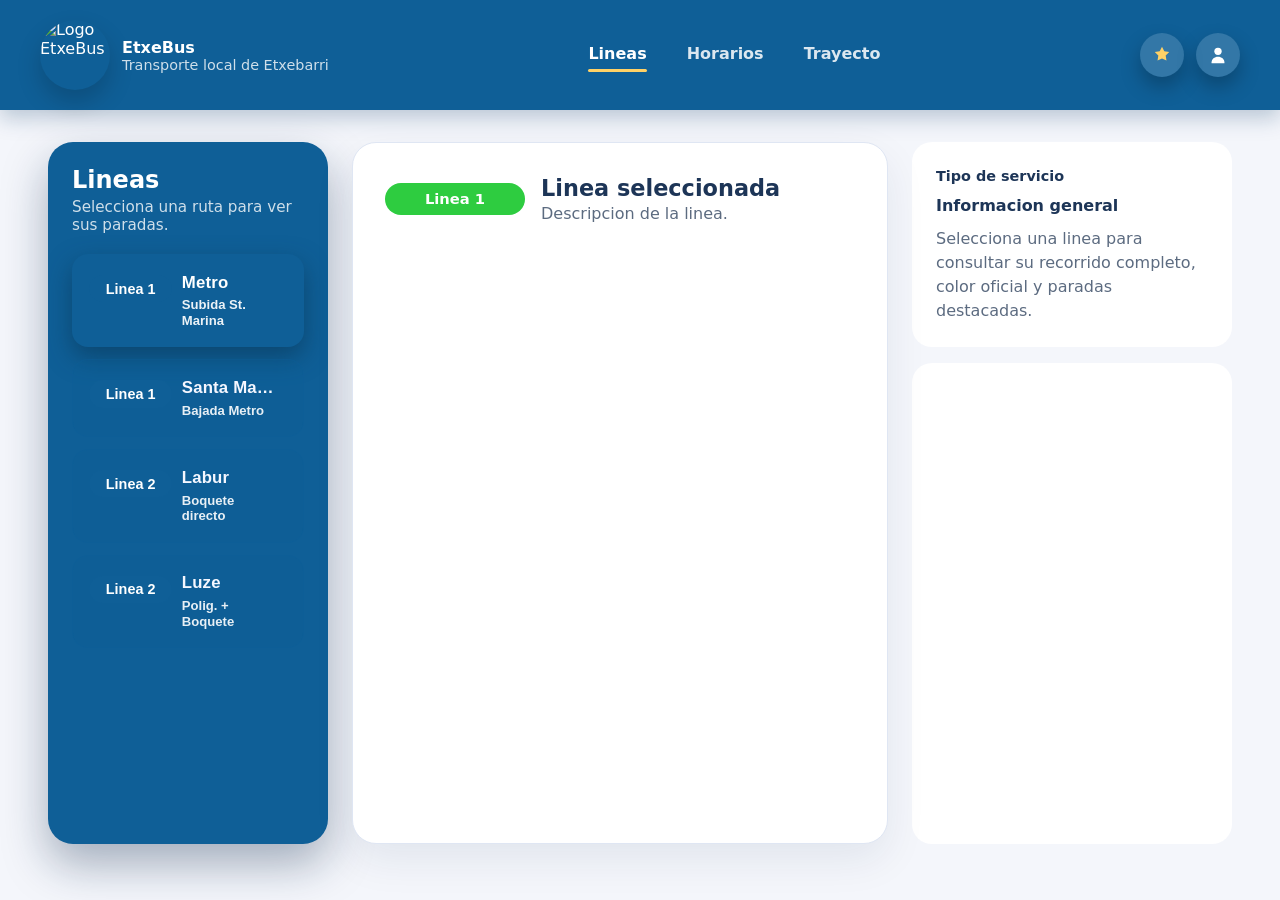
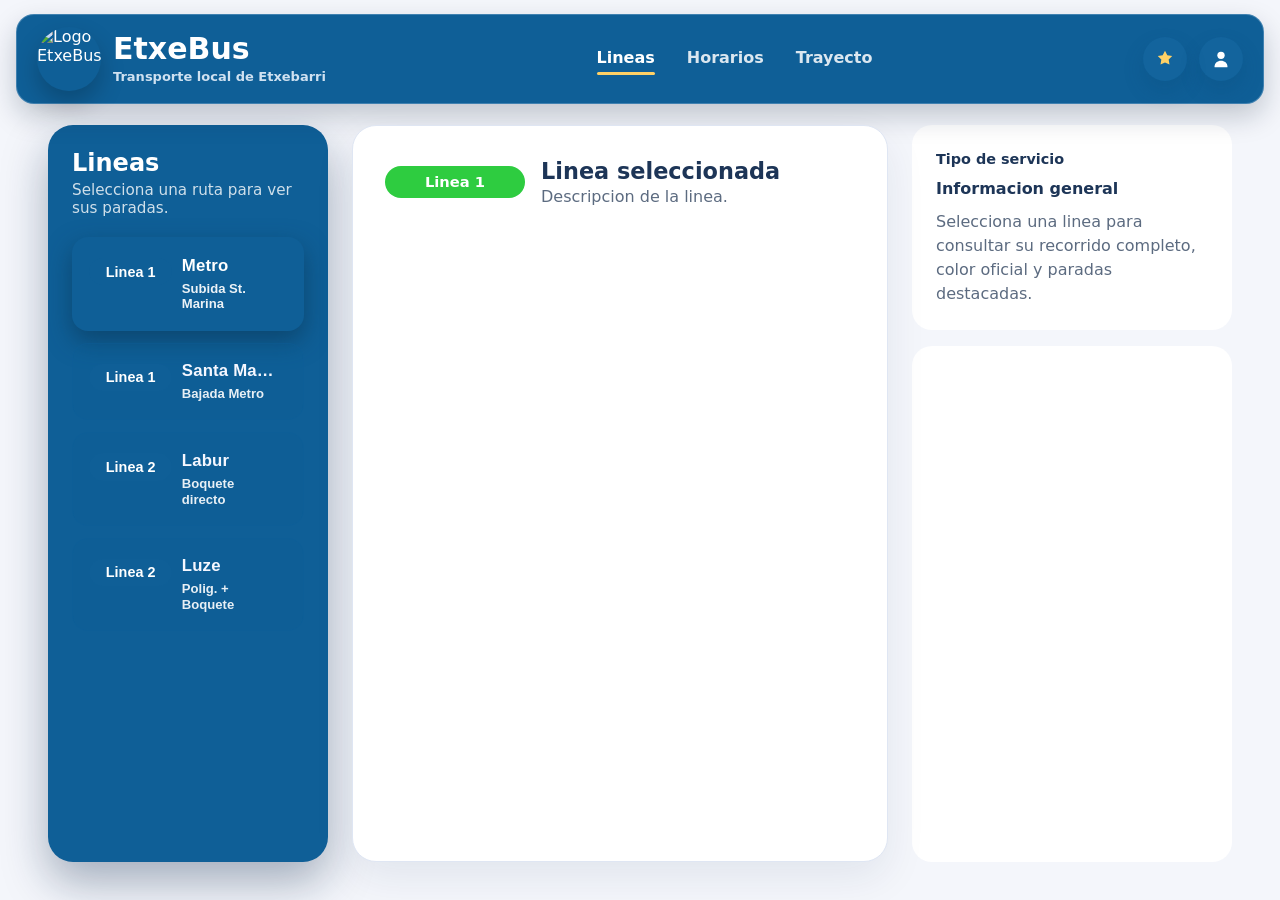

Cambios

--- a/web/css/lineas.css
+++ b/web/css/lineas.css
@@ -34,15 +34,18 @@ body {
 
 .lines-header {
   position: relative;
+  margin: 0.85rem 1rem 0;
   background-color: var(--brand-blue);
   color: #fff;
-  padding: 1rem 2.5rem;
-  min-height: var(--header-height);
-  display: flex;
+  padding: 12px 20px;
+  min-height: 84px;
+  display: grid;
+  grid-template-columns: auto minmax(0, 1fr) auto;
   align-items: center;
-  justify-content: space-between;
-  gap: 1rem;
-  box-shadow: 0 8px 20px rgba(13, 59, 102, 0.25);
+  gap: 18px;
+  border-radius: 18px;
+  border: 1px solid rgba(222, 236, 255, 0.24);
+  box-shadow: 0 12px 28px rgba(7, 29, 52, 0.22);
 }
 
 .lines-header .brand {
@@ -52,7 +55,7 @@ body {
   color: #fff;
   display: flex;
   align-items: center;
-  gap: 0.75rem;
+  gap: 12px;
 }
 
 .lines-header .brand:link,
@@ -64,38 +67,46 @@ body {
 }
 
 .lines-header .brand strong {
+  display: block;
+  margin: 0;
+  font-size: 30px;
+  line-height: 1;
+  font-weight: 800;
   color: #ffffff;
   text-decoration: none;
 }
 
 .lines-header .brand img {
-  width: 70px;
-  height: 70px;
+  width: 64px;
+  height: 64px;
   border-radius: 50%;
   object-fit: cover;
-  box-shadow: 0 12px 24px rgba(0, 0, 0, 0.18);
+  box-shadow: 0 12px 24px rgba(0, 0, 0, 0.22);
 }
 
 .lines-header .brand p {
-  margin: 0;
-  font-size: 0.9rem;
-  opacity: 0.8;
+  margin: 5px 0 0;
+  font-size: 13px;
+  font-weight: 600;
+  color: rgba(228, 239, 251, 0.9);
 }
 
 .lines-header nav {
   position: relative;
   z-index: 2;
   display: flex;
-  flex: 1;
+  align-items: center;
   justify-content: center;
-  gap: 2.5rem;
+  gap: 2rem;
+  min-width: 0;
 }
 
 .lines-header .nav-link {
   position: relative;
   color: rgba(255, 255, 255, 0.85);
   text-decoration: none;
-  font-weight: 600;
+  font-size: 1rem;
+  font-weight: 700;
   padding-bottom: 0.15rem;
   transition: color 0.2s ease;
 }
@@ -129,35 +140,33 @@ body {
 .header-zone {
   display: flex;
   align-items: center;
-  gap: 0.85rem;
-  margin-left: auto;
+  gap: 12px;
+  justify-self: end;
 }
 
 .header-login-link {
   display: inline-flex;
   align-items: center;
   justify-content: center;
-  padding: 0.65rem 1rem;
-  border-radius: 16px;
+  padding: 10px 14px;
+  border-radius: 12px;
   text-decoration: none;
-  color: #ffffff;
+  color: #0f5f97;
+  font-size: 14px;
   font-weight: 700;
-  letter-spacing: 0.01em;
-  background: rgba(255, 255, 255, 0.14);
-  border: 1px solid rgba(255, 255, 255, 0.3);
-  box-shadow: 0 12px 26px rgba(8, 26, 48, 0.2);
-  transition: transform 0.2s ease, box-shadow 0.2s ease, background 0.2s ease;
+  background: #eaf2ff;
+  border: 1px solid #c7daf8;
+  transition: transform 0.2s ease, box-shadow 0.2s ease;
 }
 
 .header-login-link:hover {
-  background: rgba(255, 255, 255, 0.2);
   transform: translateY(-1px);
-  box-shadow: 0 16px 32px rgba(8, 26, 48, 0.24);
+  box-shadow: 0 10px 18px rgba(14, 86, 143, 0.2);
 }
 
 .header-login-link:focus-visible {
-  outline: 3px solid rgba(255, 255, 255, 0.6);
-  outline-offset: 3px;
+  outline: 3px solid rgba(45, 122, 194, 0.35);
+  outline-offset: 2px;
 }
 
 .header-icon {
@@ -165,14 +174,14 @@ body {
   height: 44px;
   border: none;
   border-radius: 50%;
-  background: rgba(255, 255, 255, 0.15);
+  background: rgba(34, 117, 176, 0.22);
   color: #fff;
   display: inline-flex;
   align-items: center;
   justify-content: center;
   cursor: pointer;
-  transition: transform 0.2s ease, box-shadow 0.2s ease;
-  box-shadow: 0 10px 20px rgba(0, 0, 0, 0.25);
+  transition: transform 0.2s ease, box-shadow 0.2s ease, background 0.2s ease;
+  box-shadow: 0 10px 20px rgba(10, 69, 117, 0.24);
 }
 
 .header-icon:first-child {
@@ -187,15 +196,21 @@ body {
 
 .header-icon:hover {
   transform: translateY(-1px);
+  background: rgba(34, 117, 176, 0.3);
+}
+
+.header-icon:focus-visible {
+  outline: 3px solid rgba(45, 122, 194, 0.35);
+  outline-offset: 2px;
 }
 
 .lines-main {
   flex: 1;
+  min-height: 0;
   display: grid;
   grid-template-columns: 280px minmax(0, 1fr) 320px;
   gap: 1.5rem;
-  padding: 2rem clamp(1rem, 4vw, 3rem) 3.5rem;
-  height: calc(var(--viewport-height) - var(--header-height) - 10px);
+  padding: 1.35rem clamp(1rem, 4vw, 3rem) 2.35rem;
   align-items: stretch;
   overflow: hidden;
 }
@@ -502,7 +517,8 @@ body {
 
 @media (max-width: 900px) {
   .lines-header {
-    flex-direction: column;
+    margin: 0.65rem 0.75rem 0;
+    grid-template-columns: 1fr;
     align-items: flex-start;
     padding: 1rem 1.1rem;
   }
